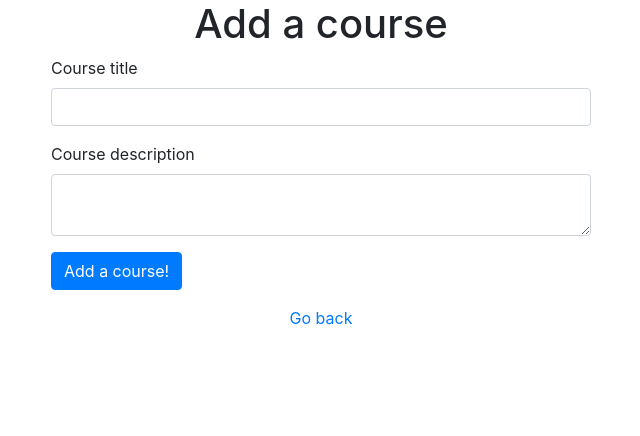
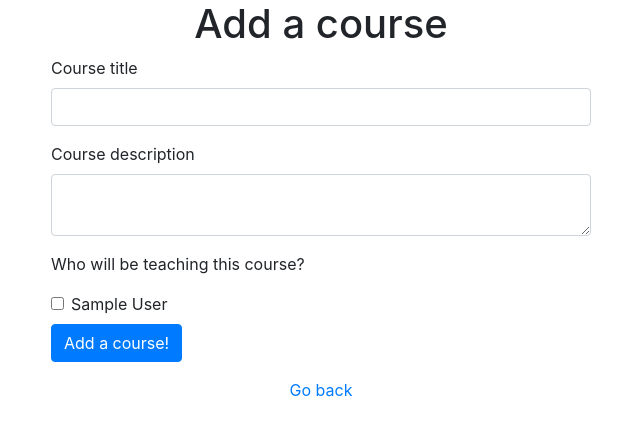
Before and after one commit to mmmaaatttttt/more_flask_r16, a Flask app: page /courses/new in a window 1280 px wide. Shown: the top 436 px of the page, without its empty margins (319-959 px from the left). Run offline with Flask 2, Linux system fonts and the light colour scheme; tables that the repository leaves empty hold one stand-in row (values such as "Sample post"); some libraries are stand-ins or nearby versions.

Commit message:
add Instructor model and modify Course create route

```diff
--- a/app.py
+++ b/app.py
@@ -1,5 +1,5 @@
 from flask import Flask, request, redirect, render_template
-from models import db, connect_db, Course, Review
+from models import db, connect_db, Course, Review, Instructor
 
 app = Flask(__name__)
 app.config['SQLALCHEMY_DATABASE_URI'] = 'postgresql:///school'
@@ -13,6 +13,7 @@ connect_db(app)
 def course_redirect():
     """redirect to course_index"""
     return redirect("/courses")
+
 
 @app.route("/courses")
 def course_index():
@@ -28,7 +29,9 @@ def course_create():
 
     title = request.form.get("title")
     description = request.form.get("description")
-    new_course = Course(title=title, description=description)
+    instructors = request.form.getlist("instructor")
+    instructor_objs = Instructor.query.filter(Instructor.id.in_(instructors)).all()
+    new_course = Course(title=title, description=description, instructors=instructor_objs)
     db.session.add(new_course)
     db.session.commit()
 
@@ -39,7 +42,8 @@ def course_create():
 def course_new():
     """ Show form for adding a course. """
 
-    return render_template("course_new.html")
+    instructors = Instructor.query.all()
+    return render_template("course_new.html", instructors=instructors)
 
 
 @app.route("/courses/<int:course_id>/reviews/new")
--- a/models.py
+++ b/models.py
@@ -20,6 +20,12 @@ class Course(db.Model):
     description = db.Column(db.Text)
 
     reviews = db.relationship("Review")
+    instructors = db.relationship("Instructor", secondary="teaching_assignments")
+
+    def instructors_str(self):
+        """ Get string representation of all instructors."""
+
+        return ", ".join([instructor.get_full_name() for instructor in self.instructors])
 
 
 class Review(db.Model):
@@ -32,3 +38,30 @@ class Review(db.Model):
     course_id = db.Column(db.Integer, db.ForeignKey("courses.id"))
 
     course = db.relationship("Course")
+
+
+class Instructor(db.Model):
+    """ Instructor model """
+
+    __tablename__ = "instructors"
+
+    id = db.Column(db.Integer, primary_key=True, autoincrement=True)
+    first_name = db.Column(db.String(100), nullable=False)
+    last_name = db.Column(db.String(100), nullable=False)
+
+    courses = db.relationship("Course", secondary="teaching_assignments")
+
+    def get_full_name(self):
+        """ Get instructor's full name"""
+
+        return f"{self.first_name} {self.last_name}"
+
+
+class TeachingAssignment(db.Model):
+    """ Join table for Instructor and Course. """
+
+    __tablename__ = "teaching_assignments"
+
+    id = db.Column(db.Integer, primary_key=True, autoincrement=True)
+    instructor_id = db.Column(db.Integer, db.ForeignKey("instructors.id"))
+    course_id = db.Column(db.Integer, db.ForeignKey("courses.id"))
--- a/templates/course_index.html
+++ b/templates/course_index.html
@@ -7,8 +7,9 @@
 <a href="/courses/new" class="btn btn-primary mb-3">Add a class</a>
 {% for course in courses %}
 <div class="card mb-4">
-  <div class="card-header">
-    {{ course.title }}
+  <div class="card-header d-flex justify-content-between">
+    <p class="mb-0">{{ course.title }}</p>
+    <p class="mb-0"><em>{{ course.instructors_str() }}</em></p>
   </div>
   <div class="card-body">
     <p class="card-text">{{ course.description }}</p>
--- a/templates/course_new.html
+++ b/templates/course_new.html
@@ -12,6 +12,15 @@ content %}
         <label for="description">Course description</label>
         <textarea class="form-control" id="description" name="description"></textarea>
       </div>
+      <p>Who will be teaching this course?</p>
+      {% for instructor in instructors %}
+        <div class="form-check my-2">
+          <input class="form-check-input" type="checkbox" value="{{ instructor.id }}" name="instructor" id="instructor-{{ instructor.id }}">
+          <label class="form-check-label" for="instructor-{{ instructor.id }}">
+            {{ instructor.get_full_name() }}
+          </label>
+        </div>
+      {% endfor %}
       <button type="submit" class="btn btn-primary mb-3">Add a course!</button>
     </form>
   </div>
```
Also changed, not shown: seed.py (added, +11 -0 lines).
